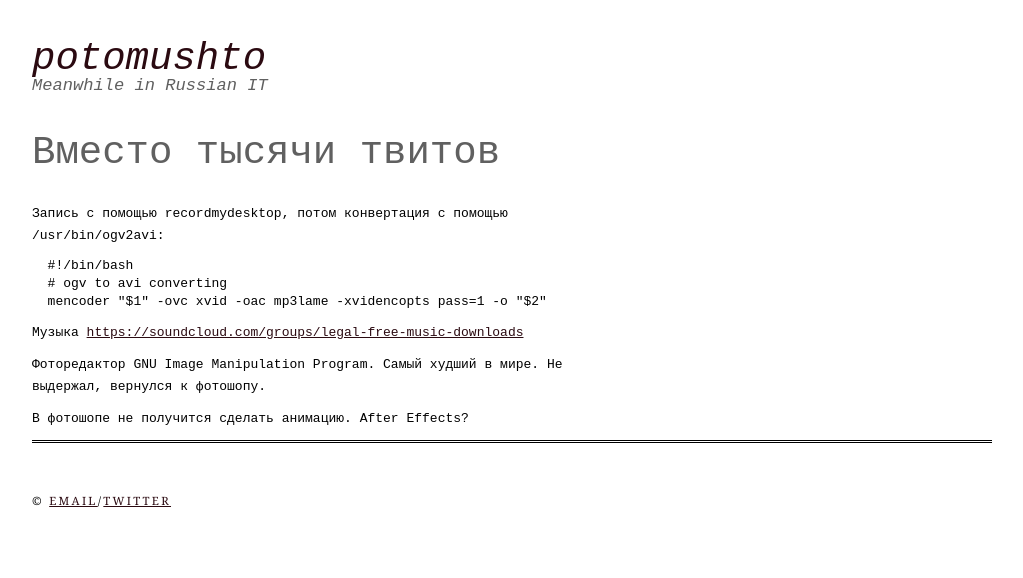
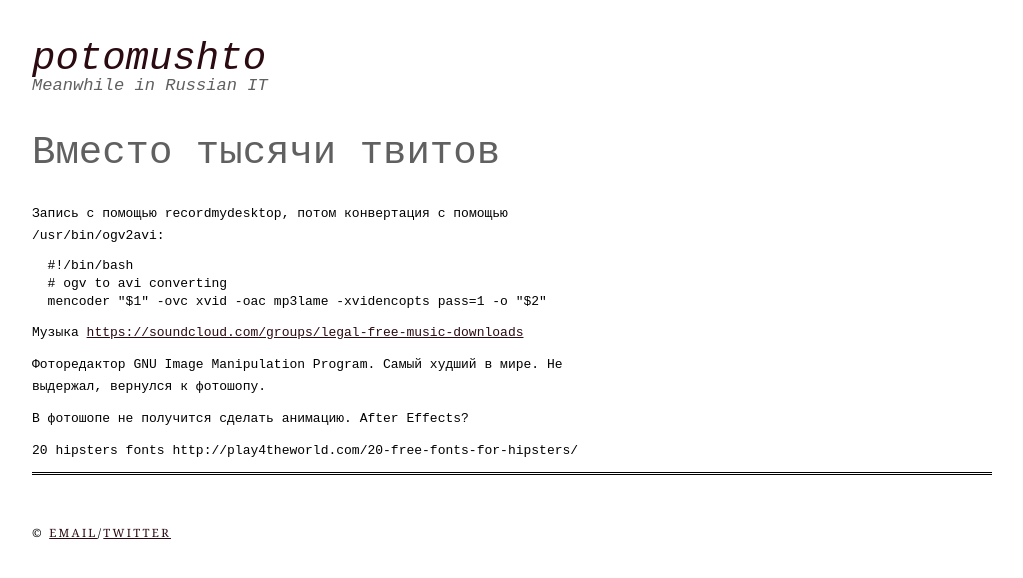
Before and after one commit to ptmt/ptmt.github.com, a Jekyll site: the page built from _posts/2013-05-01-instead-of-thousand-tweets.md, in a window 1280 px wide. Shown: the top 578 px of the page, without its empty margins (128-1151 px from the left). Built offline with Jekyll 4.4.1, drawn with Linux system fonts in a browser that asks for light colours; Markdown is read by kramdown in place of the engine named in the settings.

Commit message:
Update 2013-05-01-instead-of-thousand-tweets.md

```diff
--- a/_posts/2013-05-01-instead-of-thousand-tweets.md
+++ b/_posts/2013-05-01-instead-of-thousand-tweets.md
@@ -17,3 +17,5 @@ title: Вместо тысячи твитов
 Фоторедактор GNU Image Manipulation Program. Самый худший в мире. Не выдержал, вернулся к фотошопу.
 
 В фотошопе не получится сделать анимацию. After Effects?
+
+20 hipsters fonts http://play4theworld.com/20-free-fonts-for-hipsters/
```
